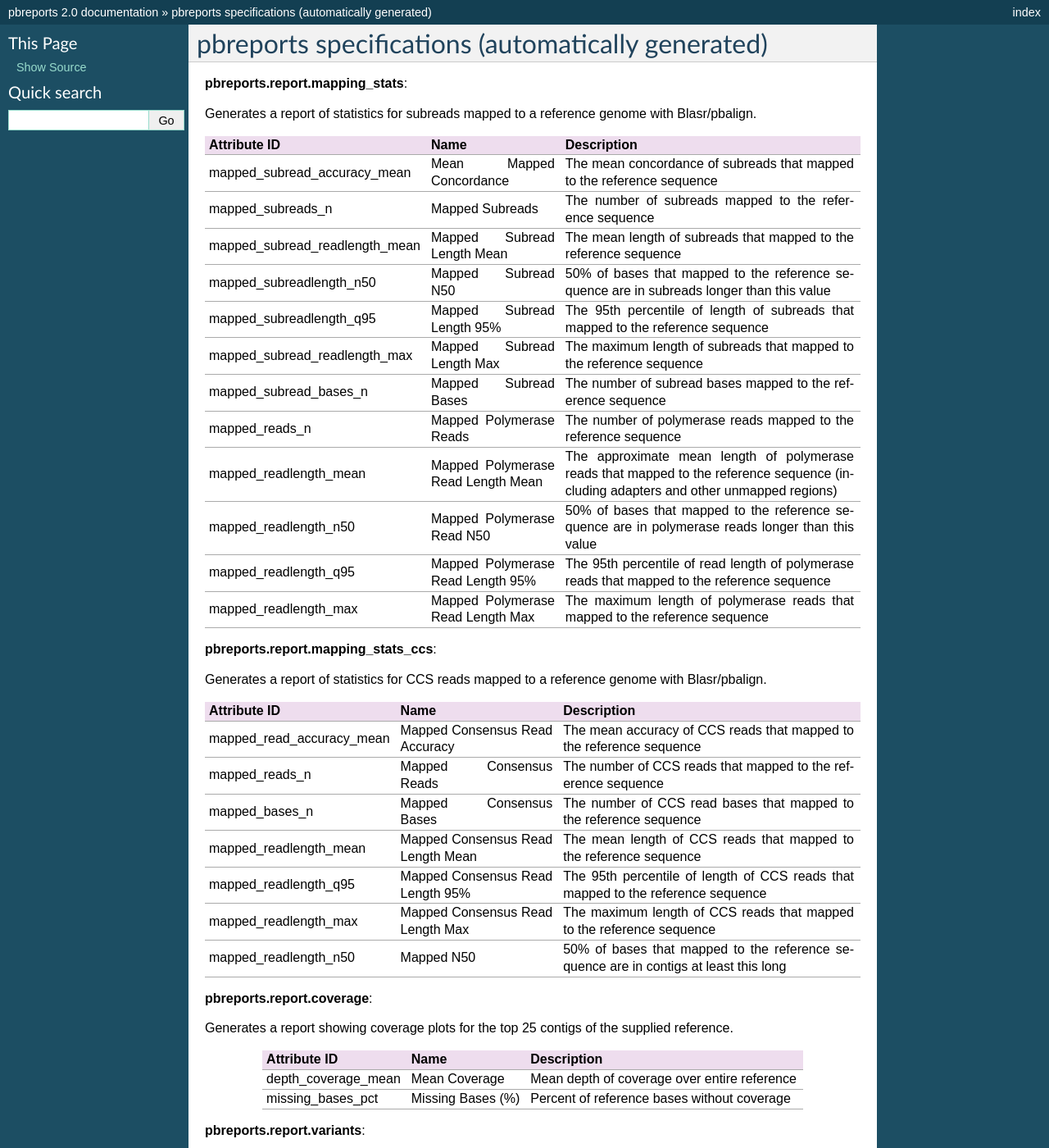
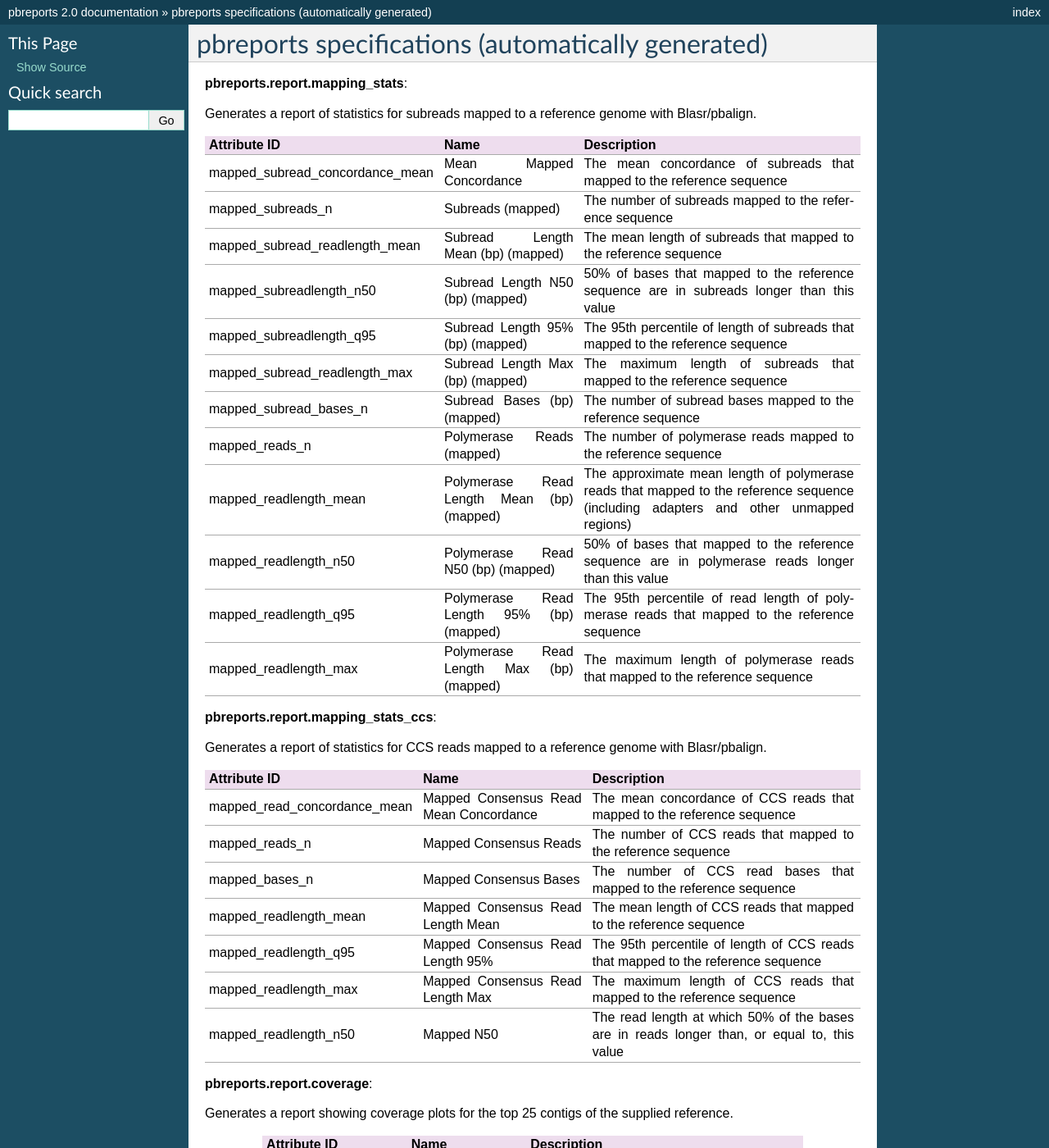
Before and after one commit to Global19-atlassian-net/pbreports, a Sphinx documentation site: the page built from doc/report_specifications.rst, in a window 1280 px wide and 1400 px high. Shown: the whole window at 82% size. Built offline with Sphinx 7.4.7, drawn with Linux system fonts in a browser that asks for light colours; some of the changed text lies outside the part shown.

Commit message:
mapping stats: s/accuracy/concordance/, and update attribute labels

```diff
--- a/doc/report_specifications.rst
+++ b/doc/report_specifications.rst
@@ -12,22 +12,22 @@ Generates a report of statistics for subreads mapped to a reference genome with
 Blasr/pbalign.
 
 
-==============================  ==================================  =====================================================================================================================================
-Attribute ID                    Name                                Description
-==============================  ==================================  =====================================================================================================================================
-mapped_subread_accuracy_mean    Mean Mapped Concordance             The mean concordance of subreads that mapped to the reference sequence
-mapped_subreads_n               Mapped Subreads                     The number of subreads mapped to the reference sequence
-mapped_subread_readlength_mean  Mapped Subread Length Mean          The mean length of subreads that mapped to the reference sequence
-mapped_subreadlength_n50        Mapped Subread N50                  50% of bases that mapped to the reference sequence are in subreads longer than this value
-mapped_subreadlength_q95        Mapped Subread Length 95%           The 95th percentile of length of subreads that mapped to the reference sequence
-mapped_subread_readlength_max   Mapped Subread Length Max           The maximum length of subreads that mapped to the reference sequence
-mapped_subread_bases_n          Mapped Subread Bases                The number of subread bases mapped to the reference sequence
-mapped_reads_n                  Mapped Polymerase Reads             The number of polymerase reads mapped to the reference sequence
-mapped_readlength_mean          Mapped Polymerase Read Length Mean  The approximate mean length of polymerase reads that mapped to the reference sequence (including adapters and other unmapped regions)
-mapped_readlength_n50           Mapped Polymerase Read N50          50% of bases that mapped to the reference sequence are in polymerase reads longer than this value
-mapped_readlength_q95           Mapped Polymerase Read Length 95%   The 95th percentile of read length of polymerase reads that mapped to the reference sequence
-mapped_readlength_max           Mapped Polymerase Read Length Max   The maximum length of polymerase reads that mapped to the reference sequence
-==============================  ==================================  =====================================================================================================================================
+===============================  =========================================  =====================================================================================================================================
+Attribute ID                     Name                                       Description
+===============================  =========================================  =====================================================================================================================================
+mapped_subread_concordance_mean  Mean Mapped Concordance                    The mean concordance of subreads that mapped to the reference sequence
+mapped_subreads_n                Subreads (mapped)                          The number of subreads mapped to the reference sequence
+mapped_subread_readlength_mean   Subread Length Mean (bp) (mapped)          The mean length of subreads that mapped to the reference sequence
+mapped_subreadlength_n50         Subread Length N50 (bp) (mapped)           50% of bases that mapped to the reference sequence are in subreads longer than this value
+mapped_subreadlength_q95         Subread Length 95% (bp) (mapped)           The 95th percentile of length of subreads that mapped to the reference sequence
+mapped_subread_readlength_max    Subread Length Max (bp) (mapped)           The maximum length of subreads that mapped to the reference sequence
+mapped_subread_bases_n           Subread Bases (bp) (mapped)                The number of subread bases mapped to the reference sequence
+mapped_reads_n                   Polymerase Reads (mapped)                  The number of polymerase reads mapped to the reference sequence
+mapped_readlength_mean           Polymerase Read Length Mean (bp) (mapped)  The approximate mean length of polymerase reads that mapped to the reference sequence (including adapters and other unmapped regions)
+mapped_readlength_n50            Polymerase Read N50 (bp) (mapped)          50% of bases that mapped to the reference sequence are in polymerase reads longer than this value
+mapped_readlength_q95            Polymerase Read Length 95% (bp) (mapped)   The 95th percentile of read length of polymerase reads that mapped to the reference sequence
+mapped_readlength_max            Polymerase Read Length Max (bp) (mapped)   The maximum length of polymerase reads that mapped to the reference sequence
+===============================  =========================================  =====================================================================================================================================
 
 
 **pbreports.report.mapping_stats_ccs**:
@@ -37,17 +37,17 @@ Generates a report of statistics for CCS reads mapped to a reference genome
 with Blasr/pbalign.
 
 
-=========================  =================================  ====================================================================================
-Attribute ID               Name                               Description
-=========================  =================================  ====================================================================================
-mapped_read_accuracy_mean  Mapped Consensus Read Accuracy     The mean accuracy of CCS reads that mapped to the reference sequence
-mapped_reads_n             Mapped Consensus Reads             The number of CCS reads that mapped to the reference sequence
-mapped_bases_n             Mapped Consensus Bases             The number of CCS read bases that mapped to the reference sequence
-mapped_readlength_mean     Mapped Consensus Read Length Mean  The mean length of CCS reads that mapped to the reference sequence
-mapped_readlength_q95      Mapped Consensus Read Length 95%   The 95th percentile of length of CCS reads that mapped to the reference sequence
-mapped_readlength_max      Mapped Consensus Read Length Max   The maximum length of CCS reads that mapped to the reference sequence
-mapped_readlength_n50      Mapped N50                         50% of bases that mapped to the reference sequence are in contigs at least this long
-=========================  =================================  ====================================================================================
+============================  ======================================  ===========================================================================================
+Attribute ID                  Name                                    Description
+============================  ======================================  ===========================================================================================
+mapped_read_concordance_mean  Mapped Consensus Read Mean Concordance  The mean concordance of CCS reads that mapped to the reference sequence
+mapped_reads_n                Mapped Consensus Reads                  The number of CCS reads that mapped to the reference sequence
+mapped_bases_n                Mapped Consensus Bases                  The number of CCS read bases that mapped to the reference sequence
+mapped_readlength_mean        Mapped Consensus Read Length Mean       The mean length of CCS reads that mapped to the reference sequence
+mapped_readlength_q95         Mapped Consensus Read Length 95%        The 95th percentile of length of CCS reads that mapped to the reference sequence
+mapped_readlength_max         Mapped Consensus Read Length Max        The maximum length of CCS reads that mapped to the reference sequence
+mapped_readlength_n50         Mapped N50                              The read length at which 50% of the bases are in reads longer than, or equal to, this value
+============================  ======================================  ===========================================================================================
 
 
 **pbreports.report.coverage**:
@@ -72,15 +72,15 @@ Generates a table showing consensus stats and a report showing variants plots
 for the top 25 contigs of the supplied reference.
 
 
-==========================  =======================================  ======================================================================================
-Attribute ID                Name                                     Description
-==========================  =======================================  ======================================================================================
-mean_contig_length          Average Reference Length                 Average length of reference sequence contigs
-weighted_mean_bases_called  Average Reference Bases Called           Percentage of the reference sequence for which consensus bases were called
-weighted_mean_concordance   Average Reference Consensus Concordance  The percent accuracy (concordance) of the consensus sequence compared to the reference
-weighted_mean_coverage      Average Reference Coverage               The mean depth of coverage across the reference sequence
-longest_contig_name         Longest Reference Contig                 The FASTA header ID of the longest reference contig
-==========================  =======================================  ======================================================================================
+==========================  ====================================  ======================================================================================
+Attribute ID                Name                                  Description
+==========================  ====================================  ======================================================================================
+mean_contig_length          Mean Reference Length                 Mean length of reference sequence contigs
+weighted_mean_bases_called  Mean Reference Bases Called           Percentage of the reference sequence for which consensus bases were called
+weighted_mean_concordance   Mean Reference Consensus Concordance  The percent accuracy (concordance) of the consensus sequence compared to the reference
+weighted_mean_coverage      Mean Reference Coverage               The mean depth of coverage across the reference sequence
+longest_contig_name         Longest Reference Contig              The FASTA header ID of the longest reference contig
+==========================  ====================================  ======================================================================================
 
 
 **pbreports.report.sat**:
```
Also changed, not shown: 5 other files.
